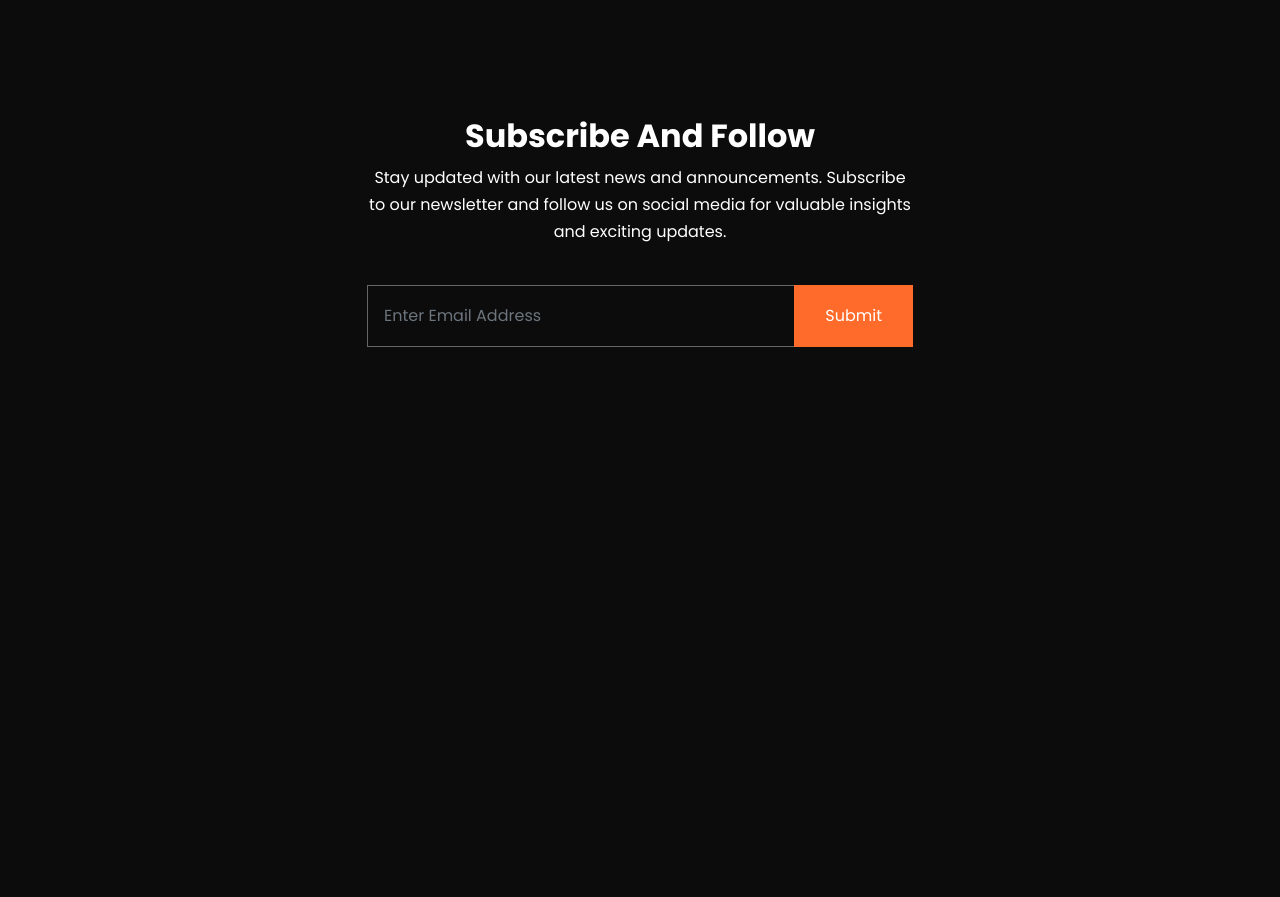
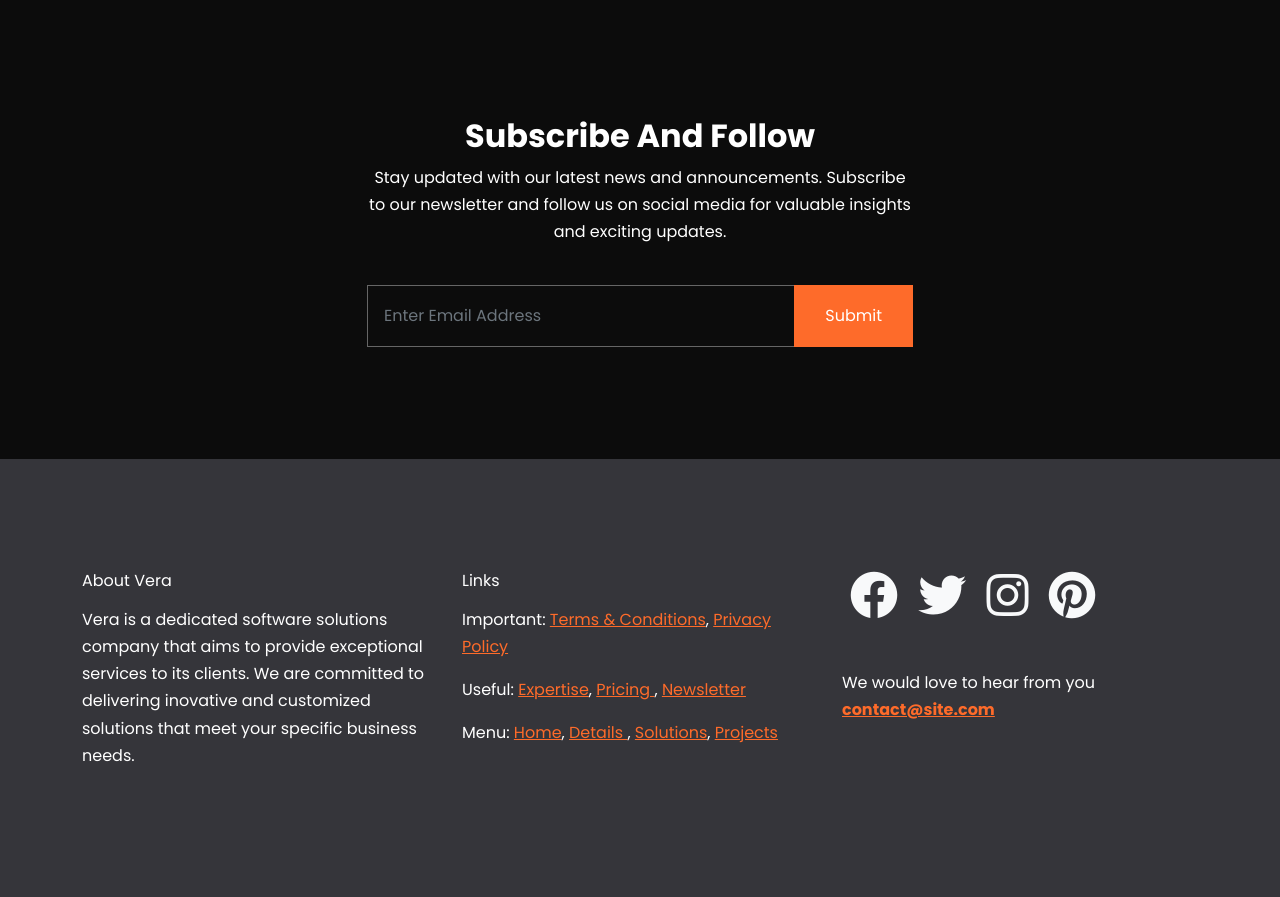
Before and after one commit to o0Danii0o/vera-website, a website: page index.html in a window 1280 px wide. Shown: the part 7369-8266 px from the top of the page. Before the commit the page ends 7828 px from the top, so only its background shows below. Drawn offline with nearby package versions, Linux system fonts and the light colour scheme; files that its build step writes are made by us from their sources.

Commit message:
create footer section

```diff
--- a/index.html
+++ b/index.html
@@ -1038,28 +1038,106 @@
     </div>
 
     <!-- Newsletter -->
-     <section id="newsletter" class="newsletter my-6">
+    <section id="newsletter" class="newsletter my-6">
       <div class="container">
         <div class="row mb-4">
-          <div class="col-md-6 offset-md-3 d-flex flex-column align-items-center text-center">
-            <h2 class="fw-bold"> Subscribe And Follow</h2>
+          <div
+            class="col-md-6 offset-md-3 d-flex flex-column align-items-center text-center"
+          >
+            <h2 class="fw-bold">Subscribe And Follow</h2>
             <p>
-              Stay updated with our latest news and announcements. Subscribe to our
-              newsletter and follow us on social media for valuable insights and
-              exciting updates.
+              Stay updated with our latest news and announcements. Subscribe to
+              our newsletter and follow us on social media for valuable insights
+              and exciting updates.
             </p>
           </div>
         </div>
         <div class="row">
-          <div class="col-md-6 offset-md-3 d-flex flex-column align-items-center text-center">
+          <div
+            class="col-md-6 offset-md-3 d-flex flex-column align-items-center text-center"
+          >
             <div class="input-group mb-3">
-              <input type="email" class="form-control" placeholder="Enter Email Address">
-              <button class="btn btn-primary text-white rounded-0" type="button">Submit</button>
+              <input
+                type="email"
+                class="form-control"
+                placeholder="Enter Email Address"
+              />
+              <button
+                class="btn btn-primary text-white rounded-0"
+                type="button"
+              >
+                Submit
+              </button>
             </div>
           </div>
         </div>
       </div>
-     </section>
+    </section>
+
+    <!-- Footer -->
+    <footer class="footer bg-secondary py-6">
+      <div class="container">
+        <div class="row">
+          <div class="col-md-4 my-3">
+            <div class="h6 mb-3">About Vera</div>
+            <p>
+              Vera is a dedicated software solutions company that aims to
+              provide exceptional services to its clients. We are committed to
+              delivering inovative and customized solutions that meet your
+              specific business needs.
+            </p>
+          </div>
+          <div class="col-md-4 my-3">
+            <h6 class="mb-3">Links</h6>
+            <ul class="list-unstyled">
+              <li class="mb-3">
+                Important: <a href="#">Terms & Conditions</a>,
+                <a href="privacy.html"> Privacy Policy </a>
+              </li>
+
+              <li class="mb-3">
+                Useful: <a href="/#expertise">Expertise</a>,
+                <a href="/#pricing"> Pricing </a>,
+                <a href="/#newsletter"> Newsletter</a>
+              </li>
+
+              <li>
+                Menu: <a href="#home">Home</a>,
+                <a href="/#details"> Details </a>,
+                <a href="/#solutions">Solutions</a>,
+                <a href="/#projects">Projects</a>
+              </li>
+            </ul>
+          </div>
+
+          <div class="col-md-4 my-3">
+            <div class="mb-5">
+              <a href="#" class="text-decoration-none">
+                <i class="fab fa-facebook fa-3x text-light mx-2"></i>
+              </a>
+
+              <a href="#" class="text-decoration-none">
+                <i class="fab fa-twitter fa-3x text-light mx-2"></i>
+              </a>
+
+              <a href="#" class="text-decoration-none">
+                <i class="fab fa-instagram fa-3x text-light mx-2"></i>
+              </a>
+
+              <a href="#" class="text-decoration-none">
+                <i class="fab fa-pinterest fa-3x text-light mx-2"></i>
+              </a>
+            </div>
+            <p>
+              We would love to hear from you
+              <a href="mailto:contact@site.com">
+                <strong>contact@site.com</strong>
+              </a>
+            </p>
+          </div>
+        </div>
+      </div>
+    </footer>
 
     <script src="js/replaceme.min.js"></script>
     <script src="js/bootstrap.bundle.min.js"></script>
```
